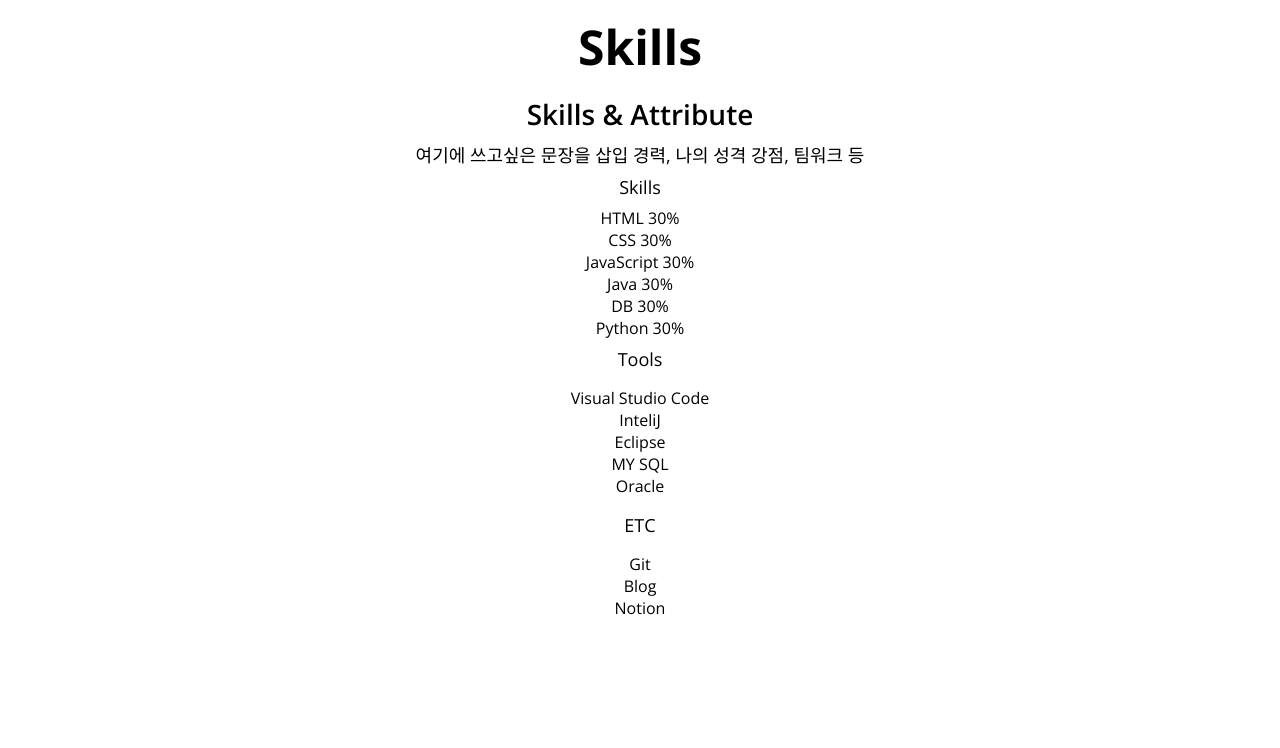
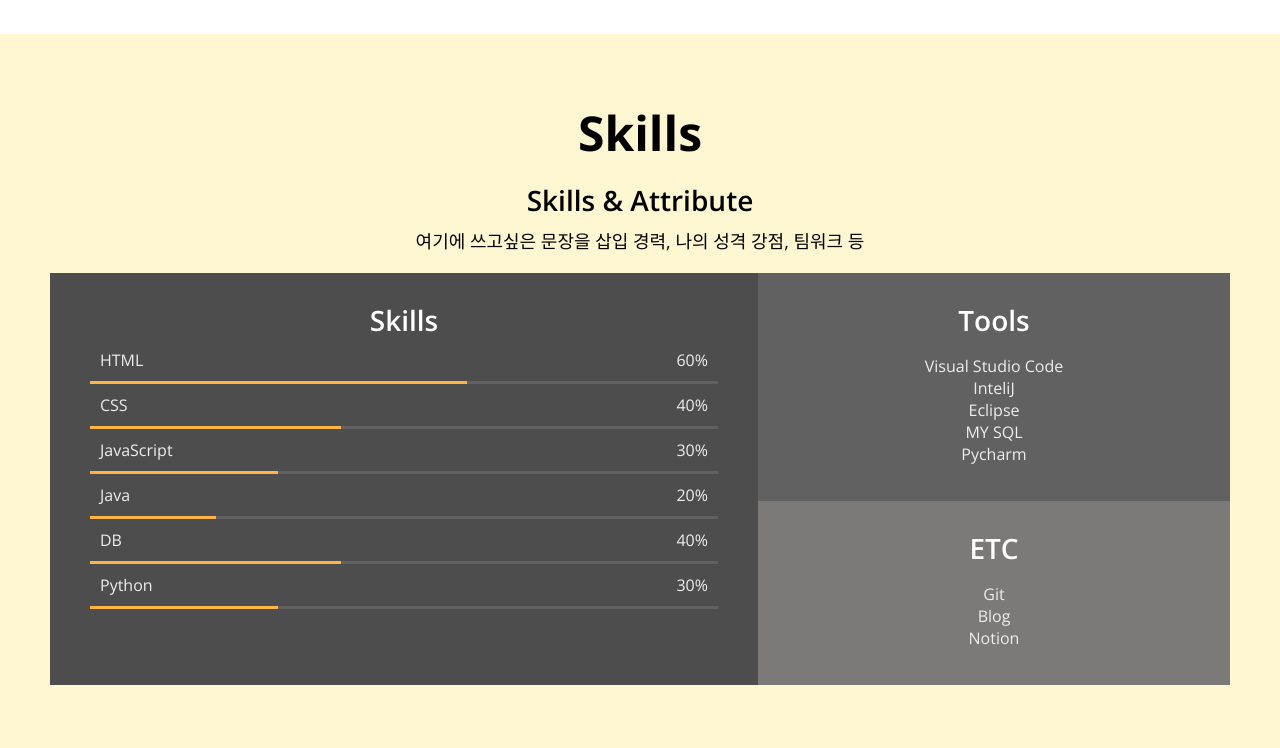
Before and after one commit to sol2yeet/sol2-portfolio, a plain HTML site: page index.html in a window 1280 px wide. Shown: the part 1864-2612 px from the top of the page. Drawn offline with nearby package versions, Linux system fonts and the light colour scheme.

Commit message:
CSS : Skills

```diff
--- /dev/null
+++ b/context.html
@@ -0,0 +1,46 @@
+<!DOCTYPE html>
+<html lang="en">
+<head>
+    <meta charset="UTF-8">
+    <meta http-equiv="X-UA-Compatible" content="IE=edge">
+    <meta name="viewport" content="width=device-width, initial-scale=1.0">
+    <title>Document</title>
+    <script src=""></script>
+    <script src="">
+
+$(function(){
+$('p').css('background', 'cyan');
+$('div').on('click',function() {
+cr = parseInt(Math.random()*256);
+cg = parseInt(Math.random()*256);
+cb = parseInt(Math.random()*256);
+
+$('p', this).css('color',``);
+
+});
+
+$('#btn').on('click',function(){
+document.getElementsByTagName('p');
+plist[0].style.backgroundColor = 'yellow';
+
+});
+
+});
+
+    </script>
+
+
+</head>
+<body>
+    <h3>context : 선택자를 검색할 번위를 설정한다(생략시 전체 문서에서 검색)</h3>
+
+    <input type="button" id = "btn1 " value="확인">
+<p>함박ㄴㄴ이 펑펑옹</p>
+<p>무궁화꽃이 피엇</p>
+
+<div class="result1">
+    <p>result1번 속에 있는 p</p>
+</div>
+
+</body>
+</html>
--- a/index.html
+++ b/index.html
@@ -48,14 +48,14 @@
                 width="35%"
                 height="35%">
             <h1 class="home_title">Hello,
-                <br>I`m Beginner Coder</h1>
-            <h2 class="home_discription">A Beginner Software Engineer currently studing DDacademy in Daejeon</h2>
+                <br>I`m Challenging Coder</h1>
+            <h2 class="home_discription">A Beginner Software Engineer <br>currently studing DDacademy in Daejeon</h2>
             <button class="home_contact">Contact Me</button>
         </section>
         <!-- about -->
-        <section id="about" class="section">
+        <section id="about" class="section section_container">
             <h1>About me</h1>
-            <p>나를 잘 어필할 문장을 3줄정도 적어두기 경력사항 넣기</p>
+            <p>나를 잘 어필할 문장을 3줄정도 적어두기 경력사항 넣기 Lorem ipsum dolor sit amet consectetur adipisicing elit. Tempore, neque soluta. Voluptatem magni delectus maiores voluptas harum expedita necessitatibus laudantium quos laborum, odio cum sed explicabo, ab adipisci. Adipisci, deleniti?</p>
             <div class="about_majors">
                 <!-- 할 수 있는 기술이 한가지밖에 없으면 세부적으로 나누기 -->
                 <div class="major">
@@ -86,8 +86,8 @@
                     <div class="job">
                         <img src="/imgs/dd_logo.png" alt="DD" class="job_logo">
                         <div class="job_description">
-                            <p class="job_name">대덕인재개발원</p>
-                            <p class="job_period">21.04.19-21.11.29</p>
+                            <p class="job_name">DaeDuk academy in Daejeon</p>
+                            <p class="job_period">21.04.19 ~ 21.11.29</p>
                         </div>
                     </div>
                     <div class="job">
@@ -102,59 +102,61 @@
         </section>
         <!-- skills -->
         <section id="skills" class="section">
+            <div class="section_container">
             <h1>Skills</h1>
             <h2>Skills & Attribute</h2>
             <p>여기에 쓰고싶은 문장을 삽입 경력, 나의 성격 강점, 팀워크 등</p>
-
+<div class="skillset">
             <div class="skillset_left">
-                <h3 class="skillset_title">Skills</h3>
+                <div class="skill">
+                <h2 class="skillset_title">Skills</h2>
                 <div class="skill_description">
                     <span>HTML</span>
-                    <span>30%</span>
+                    <span>60%</span>
                 </div>
                 <div class="skill_bar">
-                    <div class="skill_value"></div>
+                    <div class="skill_value" style="width: 60%;"></div>
                 </div>
                 <div class="skill_description">
                     <span>CSS</span>
-                    <span>30%</span>
+                    <span>40%</span>
                 </div>
                 <div class="skill_bar">
-                    <div class="skill_value"></div>
+                    <div class="skill_value" style="width: 40%;"></div>
                 </div>
                 <div class="skill_description">
                     <span>JavaScript</span>
                     <span>30%</span>
                 </div>
                 <div class="skill_bar">
-                    <div class="skill_value"></div>
+                    <div class="skill_value" style="width: 30%;"></div>
                 </div>
                 <div class="skill_description">
                     <span>Java</span>
-                    <span>30%</span>
+                    <span>20%</span>
                 </div>
                 <div class="skill_bar">
-                    <div class="skill_value"></div>
+                    <div class="skill_value" style="width: 20%;"></div>
                 </div>
                 <div class="skill_description">
                     <span>DB</span>
-                    <span>30%</span>
+                    <span>40%</span>
                 </div>
                 <div class="skill_bar">
-                    <div class="skill_value"></div>
+                    <div class="skill_value" style="width: 40%;"></div>
                 </div>
                 <div class="skill_description">
                     <span>Python</span>
                     <span>30%</span>
                 </div>
                 <div class="skill_bar">
-                    <div class="skill_value"></div>
+                    <div class="skill_value" style="width: 30%;"></div>
                 </div>
             </div>
-
+        </div>
             <div class="skillset_right">
                 <div class="tools">
-                    <h3 class="skillset_title">Tools</h3>
+                    <h2 class="skillset_title">Tools</h2>
                     <ul class="tools_list">
                         <li>
                             <span>Visual Studio Code</span></li>
@@ -165,11 +167,11 @@
                         <li>
                             <span>MY SQL</span></li>
                         <li>
-                            <span>Oracle</span></li>
+                            <span>Pycharm</span></li>
                     </ul>
                 </div>
                 <div class="etc">
-                    <h3 class="skillset_title">ETC</h3>
+                    <h2 class="skillset_title">ETC</h2>
                     <ul class="tools_list">
                         <li>
                             <span>Git</span></li>
@@ -178,6 +180,8 @@
                                 <li>
                                     <span>Notion</span></li>
                                 </ul>
+                            </div>
+                        </div>
                     </div>
         </div>
     </div>
--- a/style.css
+++ b/style.css
@@ -162,6 +162,10 @@ p {
 .section {
   padding: 50px;
   text-align: center;
+  margin: auto;
+}
+
+.section_container {
   max-width: 1200px;
   margin: auto;
 }
@@ -203,13 +207,12 @@ p {
   font-size: var(--font-small);
 }
 
-.about_job {
-  /* margin: 20px 0; */
-}
-
 .job {
   display: flex;
   align-items: center;
+}
+
+.about_job {
 }
 
 .job_description {
@@ -219,7 +222,7 @@ p {
 
 .job_name,
 .job_period {
-  color: var(--color-light-grey);
+  color: var(--color-dark-grey);
 }
 
 .job_name {
@@ -229,3 +232,61 @@ p {
 .job_period {
   font-size: var(--font-micro);
 }
+
+/*Skills*/
+
+#skills {
+  background-color: var(--color-yellow);
+}
+
+.skill {
+  margin-bottom: 32px;
+}
+
+.skillset {
+  display: flex;
+  background-color: var(--color-light-grey);
+  color: var(--color-light-white);
+  margin: 20px 0;
+}
+
+.skillset_title {
+  color: var(--color-white);
+}
+
+.skill_bar {
+  width: 100%;
+  height: 3px;
+  background-color: var(--color-grey);
+}
+.skillset_right {
+  flex-basis: 40%;
+}
+
+.skillset_left {
+  flex-basis: 60%;
+  background-color: var(--color-dark-grey);
+  padding: 20px 40px;
+}
+.skill_description {
+  display: flex;
+  justify-content: space-between;
+  margin: 10px;
+}
+
+.skill_value {
+  /*width를 이곳에서 정의 x html에서 정의하고 json으로 넘겨주기*/
+  height: 3px;
+  background-color: var(--color-orange);
+}
+
+.tools {
+  background-color: var(--color-grey);
+}
+
+/*Skill_bar 안에 Skill_value로 막대표시*/
+
+.tools,
+.etc {
+  padding: 20px 20px;
+}
```
Lines whose indentation alone changed are shown as unchanged.
